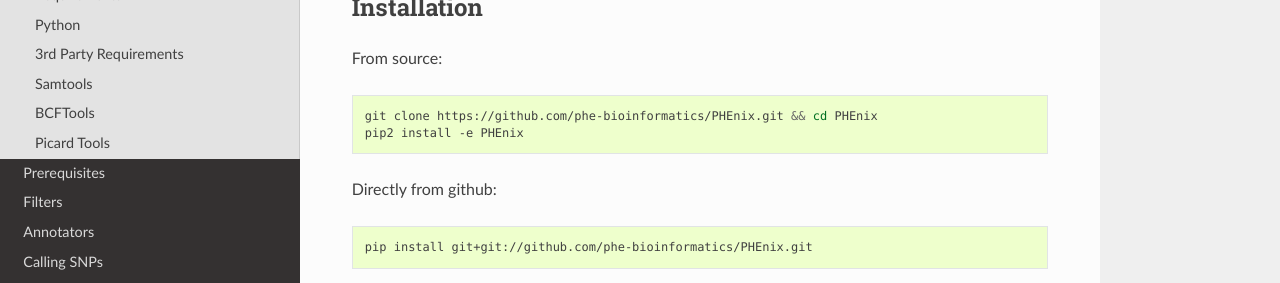
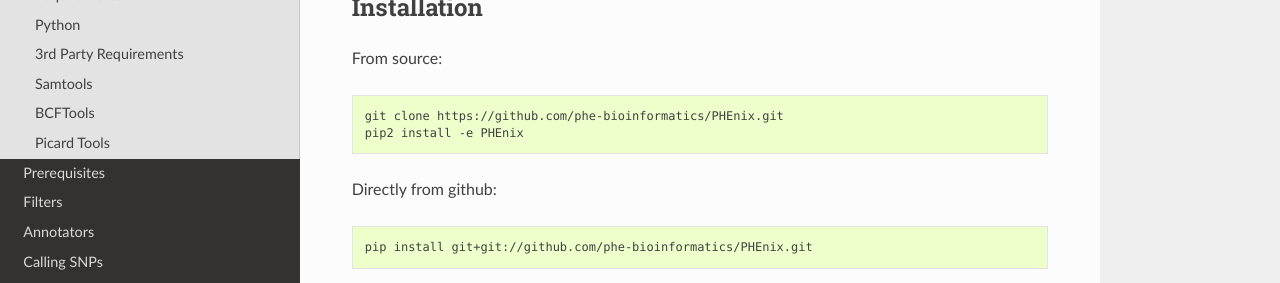
Before and after one commit to ukhsa-collaboration/PHEnix, a Sphinx documentation site: the page built from docs/Introduction.rst, in a window 1280 px wide and 900 px high. Shown: the part 241-524 px from the top of the window. Built offline with Sphinx 7.4.7 and the Read the Docs theme 2.0.0, drawn with Linux system fonts in a browser that asks for light colours.

Commit message:
Updated the PHEnix references and installation instructions.

```diff
--- a/docs/Introduction.rst
+++ b/docs/Introduction.rst
@@ -12,7 +12,7 @@
 
 .. code-block:: bash
 
-   git clone https://github.com/phe-bioinformatics/PHEnix.git && cd PHEnix
+   git clone https://github.com/phe-bioinformatics/PHEnix.git
    pip2 install -e PHEnix
 
 Directly from github:
--- a/setup.py
+++ b/setup.py
@@ -18,7 +18,7 @@
 
 install_requires = [str(ir.req) for ir in install_reqs]
 
-setup(name='PHE-phoenix',
+setup(name='PHEnix',
       version='1.0',
       description='Public Health England(UK) SNP calling pipeline tools.',
       author='Public Health England',
```
